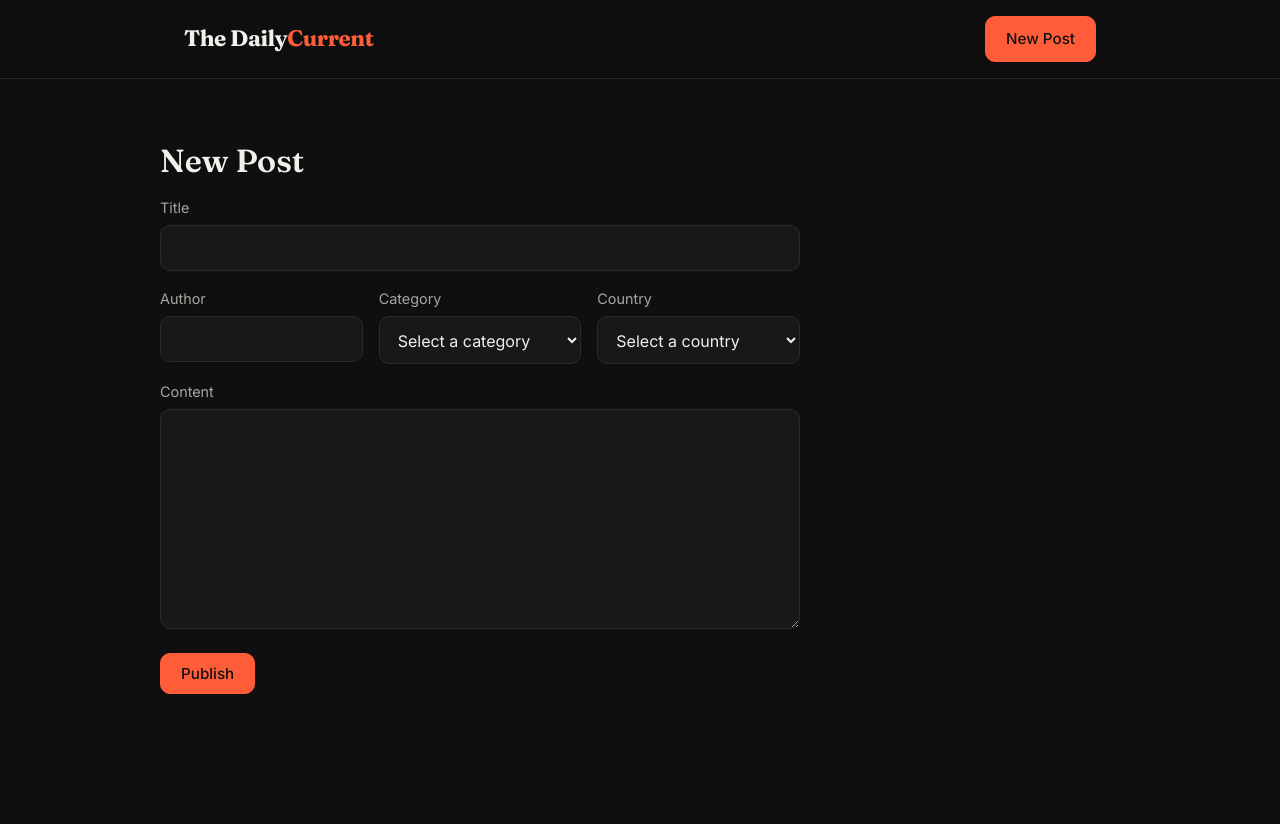
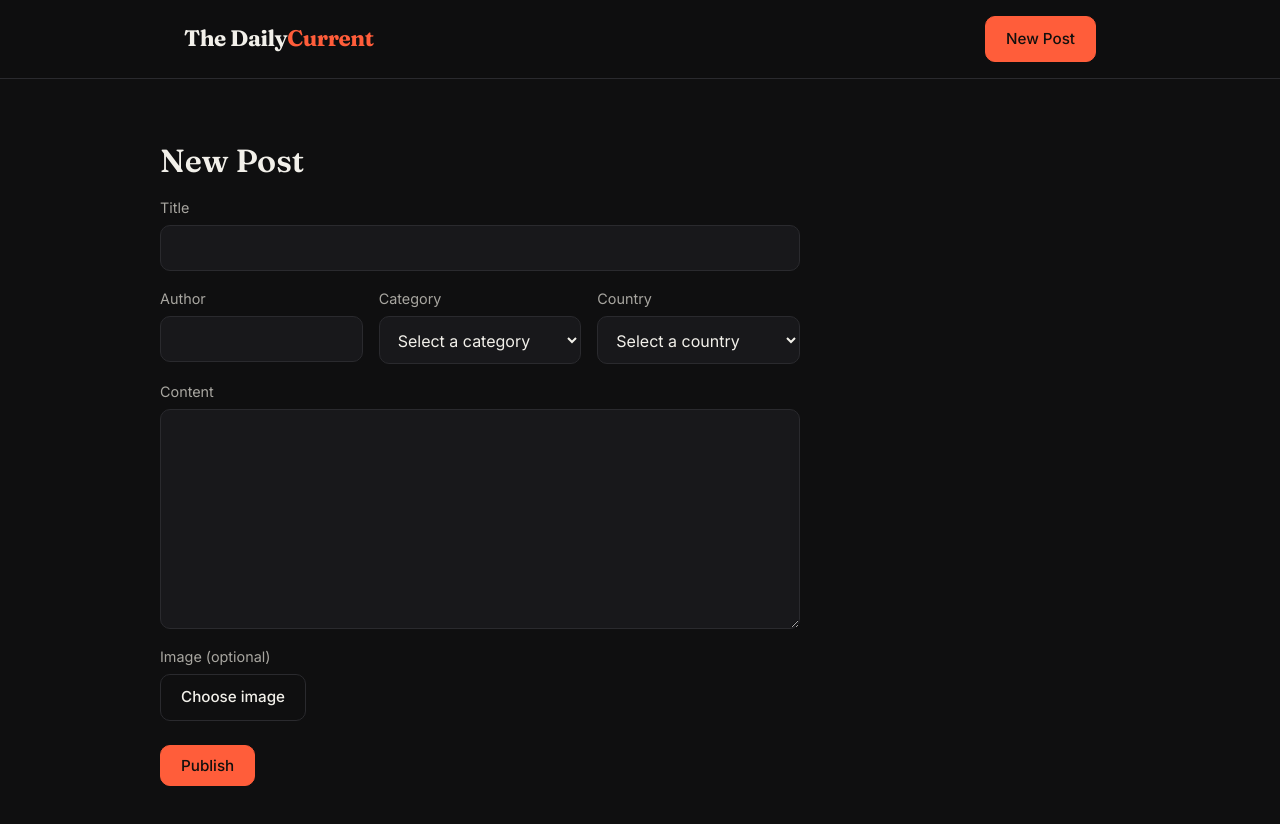
Before and after one commit to Val77354/news-blog, a React (Vite) app in the folder frontend/: page /posts/new in a window 1280 px wide. Shown: the top 824 px of the page. Before the commit the page ends 800 px from the top, so only its background shows below. Built offline with nearby package versions, Linux system fonts and the light colour scheme.

Commit message:
Add image upload field to PostForm
Co-Authored-By: Claude Sonnet 5 <noreply@anthropic.com>

```diff
--- a/frontend/src/api/posts.js
+++ b/frontend/src/api/posts.js
@@ -1,4 +1,4 @@
-const API_URL = 'http://localhost:8000'
+export const API_URL = 'http://localhost:8000'
 
 async function handleResponse(res) {
   if (!res.ok) {
--- /dev/null
+++ b/frontend/src/api/uploads.js
@@ -0,0 +1,25 @@
+import { API_URL } from './posts'
+
+export async function uploadImage(file) {
+  const formData = new FormData()
+  formData.append('file', file)
+
+  const res = await fetch(`${API_URL}/uploads/image`, {
+    method: 'POST',
+    body: formData,
+  })
+
+  if (!res.ok) {
+    let detail = res.statusText
+    try {
+      const data = await res.json()
+      const d = data.detail
+      detail = Array.isArray(d) ? d.map((e) => e.msg).join(', ') : d || detail
+    } catch {
+      // response had no JSON body
+    }
+    throw new Error(detail)
+  }
+
+  return res.json()
+}
--- a/frontend/src/components/PostForm.css
+++ b/frontend/src/components/PostForm.css
@@ -35,3 +35,60 @@
   gap: var(--space-2);
   margin-top: var(--space-1);
 }
+
+/* ---- Phase 2: image field ---- */
+
+.post-form-image-field {
+  display: flex;
+  flex-direction: column;
+  gap: 6px;
+  font-size: 0.9rem;
+  color: var(--text-dim);
+}
+
+.post-form-image-picker {
+  display: flex;
+  align-items: center;
+  gap: var(--space-2);
+}
+
+.post-form-image-preview {
+  width: 80px;
+  height: 80px;
+  object-fit: cover;
+  border-radius: var(--radius);
+  border: 1px solid var(--border);
+}
+
+.post-form label.post-form-file-button {
+  display: inline-flex;
+  align-items: center;
+  gap: var(--space-1);
+  font-family: var(--font-body);
+  font-size: 0.95rem;
+  font-weight: 500;
+  padding: 10px 20px;
+  border-radius: var(--radius);
+  border: 1px solid var(--border);
+  background: transparent;
+  color: var(--text);
+  cursor: pointer;
+  width: fit-content;
+  transition: border-color 0.15s ease;
+}
+
+.post-form-file-button:hover {
+  border-color: var(--text-dim);
+}
+
+.post-form-file-input {
+  position: absolute;
+  width: 1px;
+  height: 1px;
+  padding: 0;
+  margin: -1px;
+  overflow: hidden;
+  clip: rect(0, 0, 0, 0);
+  white-space: nowrap;
+  border: 0;
+}
--- a/frontend/src/components/PostForm.jsx
+++ b/frontend/src/components/PostForm.jsx
@@ -1,16 +1,35 @@
-import { useState } from 'react'
+import { useEffect, useState } from 'react'
 import { CATEGORIES, COUNTRIES } from '../constants'
+import { API_URL } from '../api/posts'
+import { uploadImage } from '../api/uploads'
 import './PostForm.css'
 
-const EMPTY = { title: '', content: '', author: '', category: '', country: '' }
+const EMPTY = { title: '', content: '', author: '', category: '', country: '', image_url: null }
 
 export default function PostForm({ initialValues = EMPTY, onSubmit, submitLabel = 'Publish' }) {
   const [values, setValues] = useState(initialValues)
+  const [imageFile, setImageFile] = useState(null)
+  const [previewUrl, setPreviewUrl] = useState(
+    initialValues.image_url ? `${API_URL}${initialValues.image_url}` : null,
+  )
   const [submitting, setSubmitting] = useState(false)
   const [error, setError] = useState(null)
 
+  useEffect(() => {
+    return () => {
+      if (previewUrl && previewUrl.startsWith('blob:')) URL.revokeObjectURL(previewUrl)
+    }
+  }, [previewUrl])
+
   function update(field) {
     return (e) => setValues((v) => ({ ...v, [field]: e.target.value }))
+  }
+
+  function handleFileChange(e) {
+    const file = e.target.files[0]
+    if (!file) return
+    setImageFile(file)
+    setPreviewUrl(URL.createObjectURL(file))
   }
 
   async function handleSubmit(e) {
@@ -18,7 +37,12 @@ export default function PostForm({ initialValues = EMPTY, onSubmit, submitLabel
     setSubmitting(true)
     setError(null)
     try {
-      await onSubmit(values)
+      let imageUrl = values.image_url ?? null
+      if (imageFile) {
+        const result = await uploadImage(imageFile)
+        imageUrl = result.url
+      }
+      await onSubmit({ ...values, image_url: imageUrl })
     } catch (err) {
       setError(err.message)
       setSubmitting(false)
@@ -67,6 +91,21 @@ export default function PostForm({ initialValues = EMPTY, onSubmit, submitLabel
         Content
         <textarea value={values.content} onChange={update('content')} required />
       </label>
+      <div className="post-form-image-field">
+        <span className="post-form-image-caption">Image (optional)</span>
+        <div className="post-form-image-picker">
+          {previewUrl && <img src={previewUrl} alt="" className="post-form-image-preview" />}
+          <label className="post-form-file-button">
+            {previewUrl ? 'Change image' : 'Choose image'}
+            <input
+              type="file"
+              accept="image/jpeg,image/png,image/webp,image/gif"
+              className="post-form-file-input"
+              onChange={handleFileChange}
+            />
+          </label>
+        </div>
+      </div>
       <div className="post-form-actions">
         <button className="btn btn-primary" type="submit" disabled={submitting}>
           {submitting ? 'Saving…' : submitLabel}
--- a/frontend/src/pages/EditPost.jsx
+++ b/frontend/src/pages/EditPost.jsx
@@ -53,6 +53,7 @@ export default function EditPost() {
           author: post.author,
           category: post.category,
           country: post.country,
+          image_url: post.image_url,
         }}
         onSubmit={handleSubmit}
         submitLabel="Save Changes"
```
